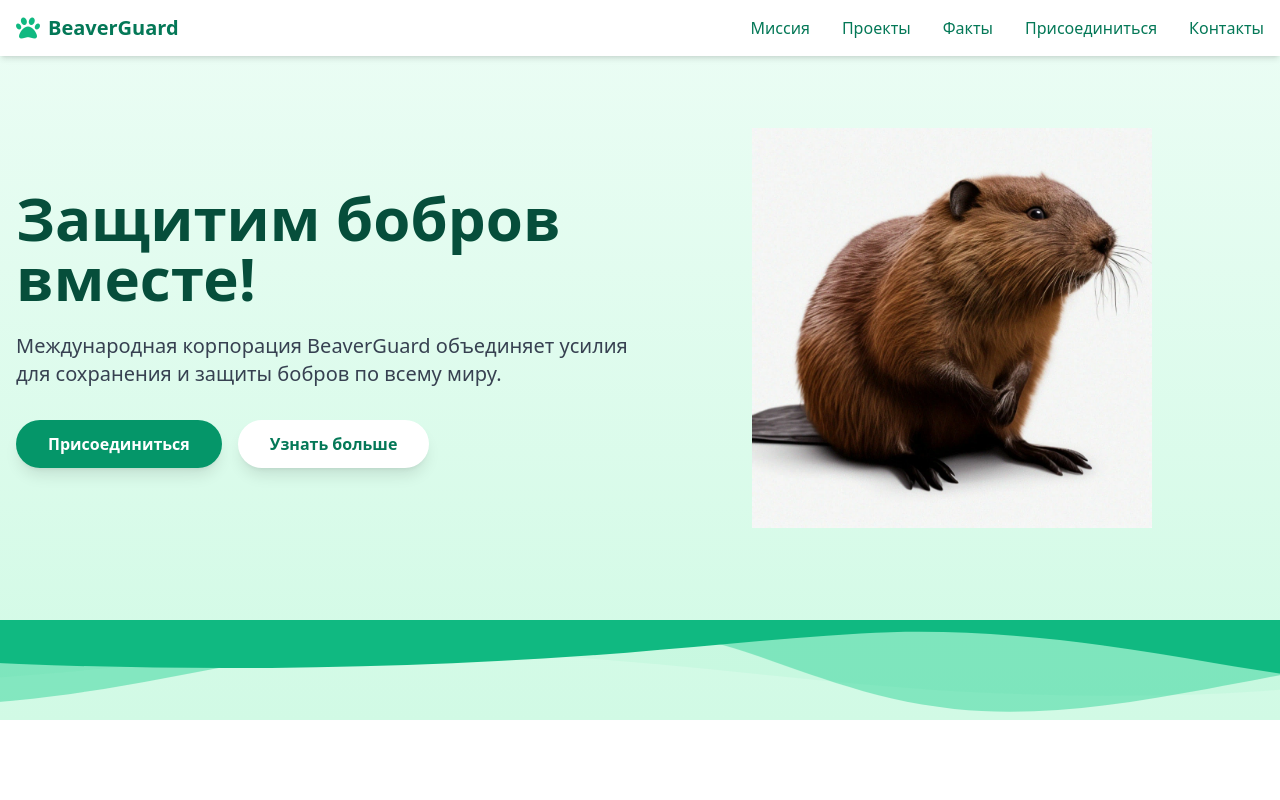
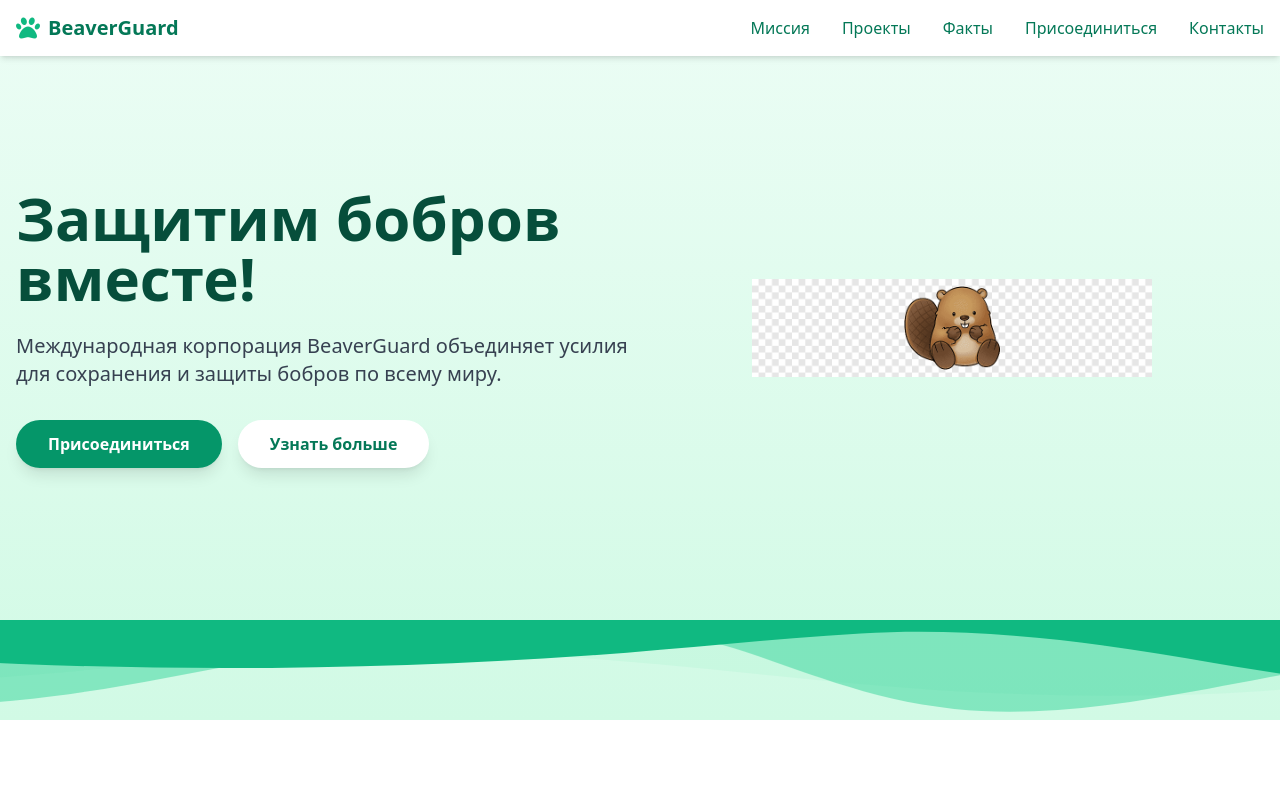
Before and after one commit to Arseniy1845/bever-defender, a plain HTML site: page index.html in a window 1280 px wide. Shown: the top 800 px of the page. Drawn offline with nearby package versions, Linux system fonts and the light colour scheme.

Commit message:
Refresh image

```diff
--- a/index.html
+++ b/index.html
@@ -122,7 +122,7 @@
           style="width:400px; height: 400px"
           class="relative h-64 w-64 md:h-96 md:w-96">
         <img
-            src="cool.webp"
+            src="cool.png"
             alt="Happy Beaver"
             class="w-full h-full object-contain beaver-float"
         />
```
Also changed, not shown: cool.png (added).
